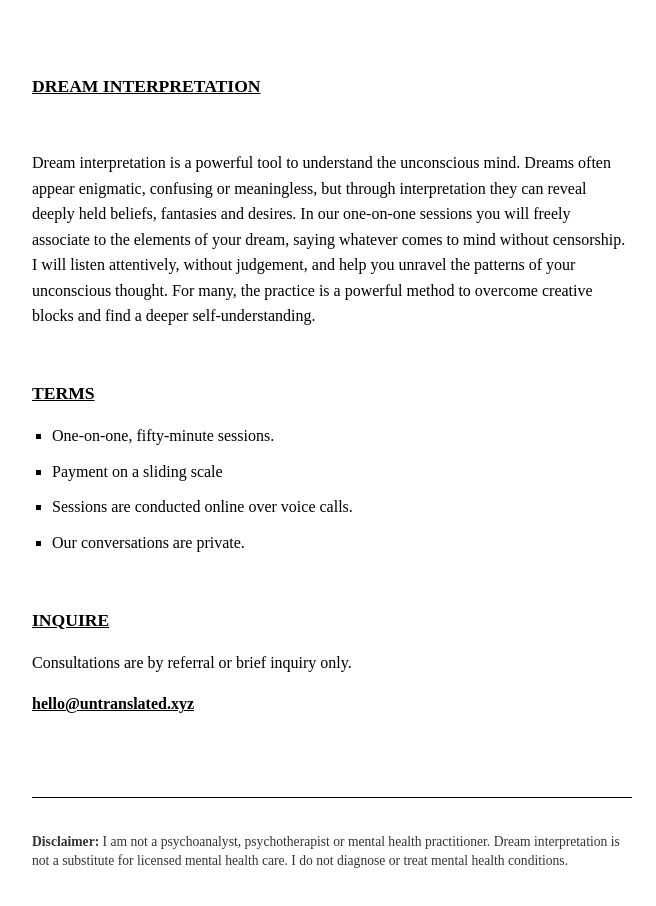
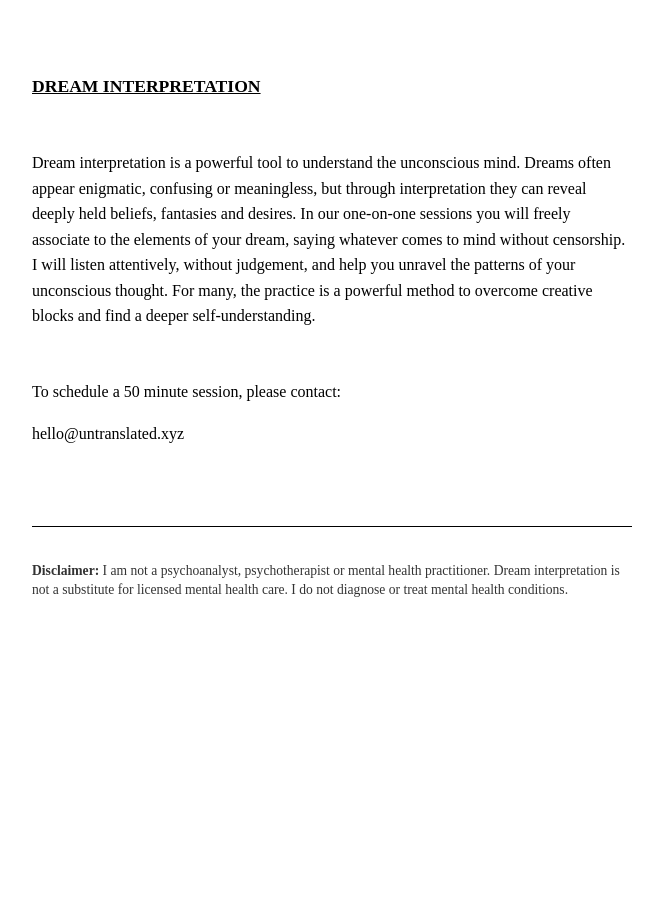
Before and after one commit to tomrosenbergg/untranslated, a plain HTML site: page index.html in a window 1280 px wide. Shown: the whole page, without its empty margins (308-964 px from the left). After the commit the page ends 800 px from the top, so only its background shows below. Drawn offline with Linux system fonts and the light colour scheme.

Commit message:
Refine landing page styling and update contact section

```diff
--- a/index.html
+++ b/index.html
@@ -29,7 +29,8 @@
         a { color: #000; }
         .footer { margin-top: 80px; border-top: 1px solid #000; padding-top: 20px; }
         .disclaimer { font-size: 0.85em; line-height: 1.4; color: #333; }
-        .contact { font-weight: bold; }
+        .contact { font-weight: normal; }
+        .contact a { text-decoration: none; }
     </style>
 </head>
 <body>
@@ -40,7 +41,7 @@
     <div class="section">
         <p>Dream interpretation is a powerful tool to understand the unconscious mind. Dreams often appear enigmatic, confusing or meaningless, but through interpretation they can reveal deeply held beliefs, fantasies and desires. In our one-on-one sessions you will freely associate to the elements of your dream, saying whatever comes to mind without censorship. I will listen attentively, without judgement, and help you unravel the patterns of your unconscious thought. For many, the practice is a powerful method to overcome creative blocks and find a deeper self-understanding.</p>
     </div>
-
+<!--
     <div class="section">
         <h2>Terms</h2>
         <ul>
@@ -49,11 +50,10 @@
             <li>Sessions are conducted online over voice calls.</li>
             <li>Our conversations are private.</li>
         </ul>
-    </div>
+    </div> -->
 
     <div class="section">
-        <h2>Inquire</h2>
-        <p>Consultations are by referral or brief inquiry only.</p>
+        <p>To schedule a 50 minute session, please contact:</p>
         <p class="contact"><a href="mailto:hello@untranslated.xyz">hello@untranslated.xyz</a></p>
     </div>
 
```
